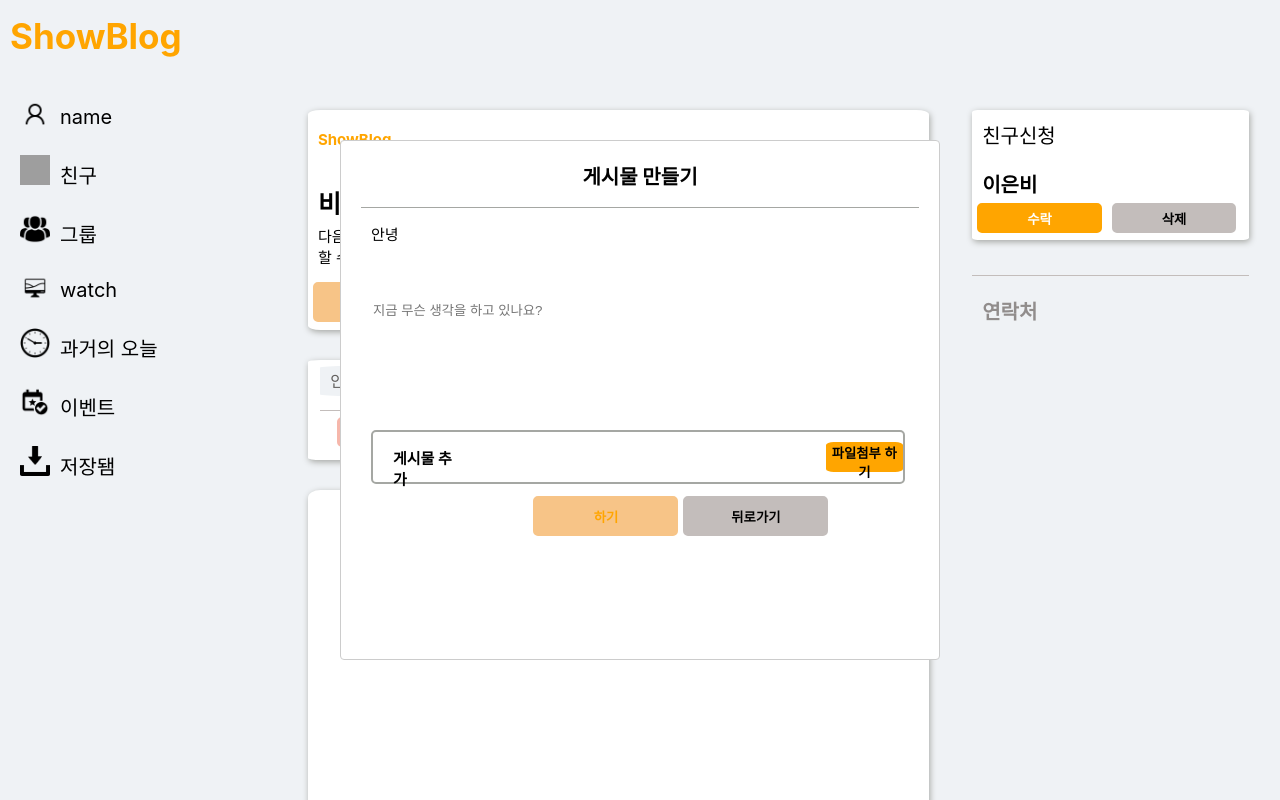
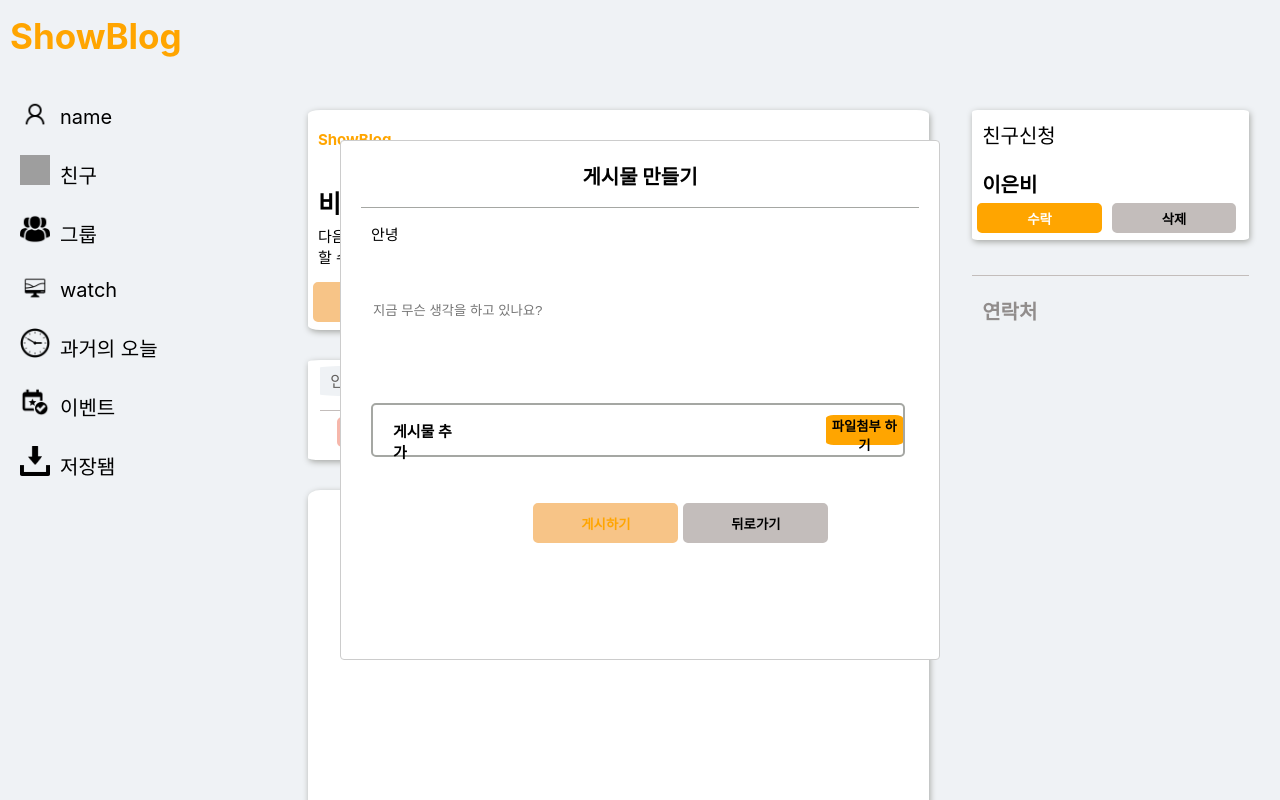
Before and after one commit to 2Nagyeom/reactProject_with_Spring, a React (Create React App) app: page / in a window 1280 px wide. Both pictures are taken after a click on the button "게시물 작성하기". Shown: the top 800 px of the page. Built offline with nearby package versions, Linux system fonts and the light colour scheme; grey boxes are pictures that could not be loaded.

Commit message:
Update main.js

```diff
--- a/src/main.js
+++ b/src/main.js
@@ -391,6 +391,7 @@ const BoardAddItemDiv = styled.div`
     border-radius : 5px;
     border: solid 2px #a5a7a3;
     display: flex;
+    margin-top : -5%;
     `;
 
 // 파일첨부 옆 텍스트
@@ -405,8 +406,9 @@ const BoardAddItemText = styled.p`
 const BoardMakeButtonDiv = styled.div`
     display: flex;
     padding-left : 30%;
-    padding-top : 30%;
+    padding-top : 230px;
     align-items : center;
+    margin-top : -10%;
 `;
 
 
@@ -529,7 +531,7 @@ function Main() {
                                     </BoardAddItemDiv>
                                 </BoardMakeDiv>
                                 <BoardMakeButtonDiv>
-                                    <BoardMakeYesButton onClick={() => setModalIsOpen(false)}>하기</BoardMakeYesButton>
+                                    <BoardMakeYesButton onClick={() => setModalIsOpen(false)}>게시하기</BoardMakeYesButton>
                                     <BoardMakeNoButton onClick={() => setModalIsOpen(false)}>뒤로가기</BoardMakeNoButton>
                                 </BoardMakeButtonDiv>
                             </Modal>
```
